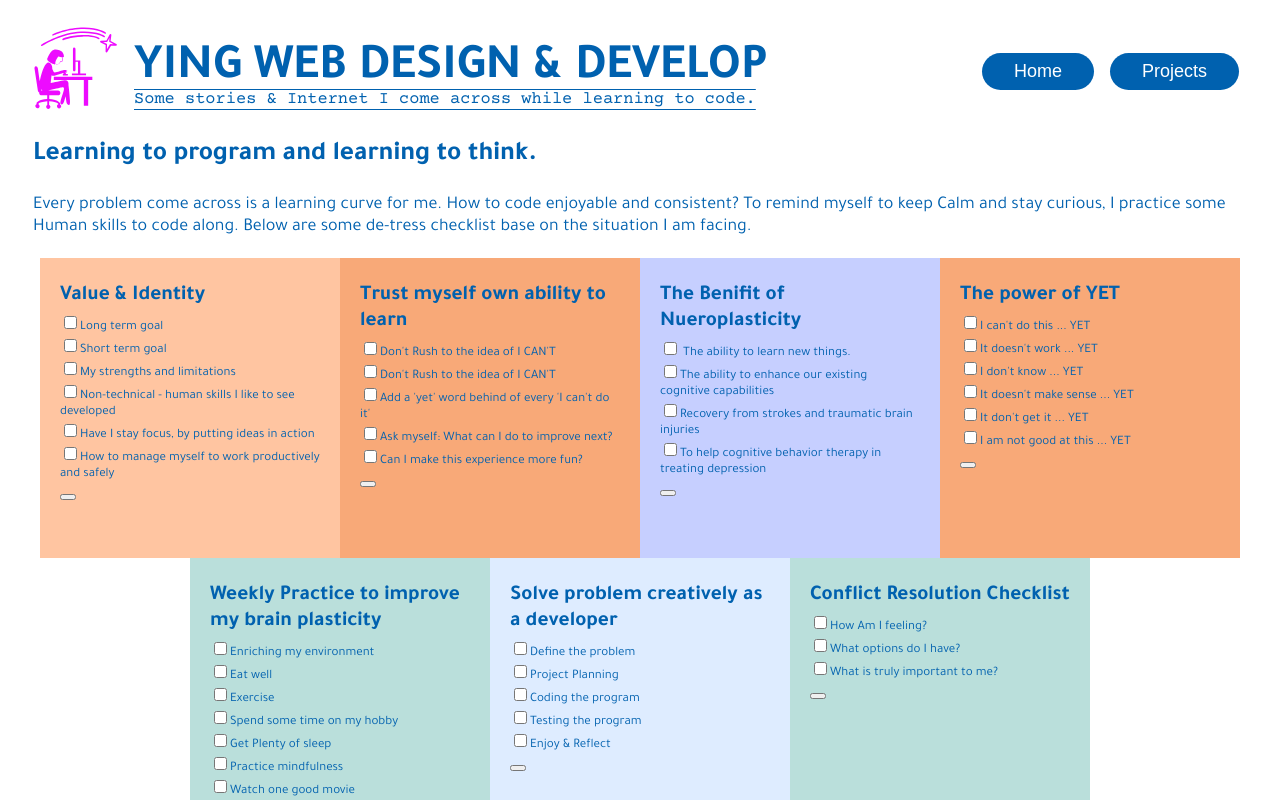
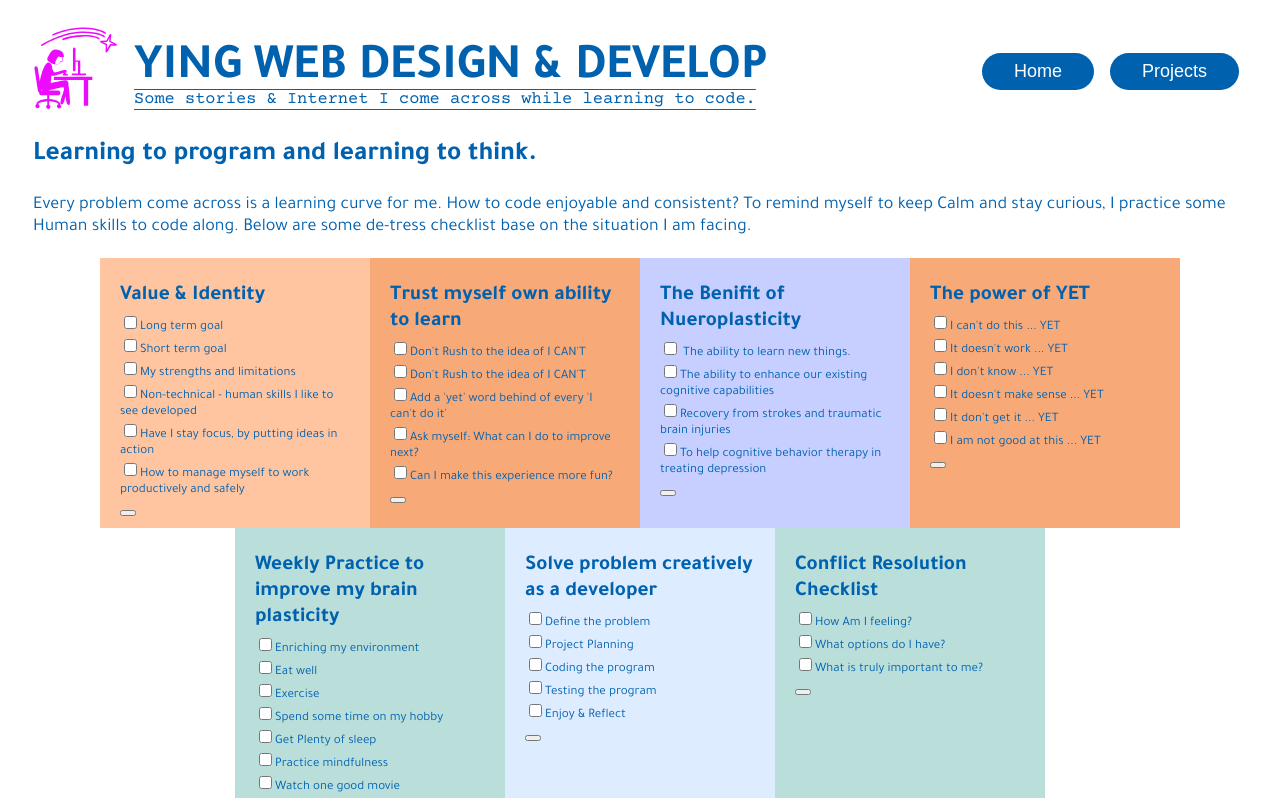
Before and after one commit to YingCG/dev-journal, a React (Create React App) app: page /stories in a window 1280 px wide. Shown: the top 800 px of the page. Built offline with nearby package versions, Linux system fonts and the light colour scheme; a web font is replaced by a local one.

Commit message:
white-bbg

```diff
--- a/public/style/squarelist.css
+++ b/public/style/squarelist.css
@@ -6,15 +6,31 @@
     margin-top: 20px;
 }
 
+.shape-list{
+    display: grid;
+    grid-template-columns: 1fr 1fr 1fr 1fr;
+    justify-content: center;
+    margin-top: 20px;
+}
+
 .square{
-    min-width: 280px;
-    width: 300px;
-    height: 300px;
+    min-width: 250px;
+    width: 270px;
+    height: 270px;
     padding: 20px;
     font-weight: bold;
     justify-content: space-around;
 }
 
+.shape{
+    min-width: 280px;
+    height: 350px;
+    /* width: 300px;
+    height: 300px; */
+    padding: 20px;
+    font-weight: bold;
+    justify-content: space-around;
+}
 /* .square::after{
     content: "";
     display: block;
@@ -22,6 +38,15 @@
 } */
 
 .square p{
+    text-align: left;
+    flex-direction: row;
+    font-size: 13px;
+    margin-block-start: 0;
+    margin-block-end: 0;
+    font-weight: normal;
+}
+
+.shape p{
     text-align: left;
     flex-direction: row;
     font-size: 13px;
--- a/src/components/Square.jsx
+++ b/src/components/Square.jsx
@@ -11,7 +11,7 @@ function Square(props) {
     }
 
     return (
-    <div className='square' style={{ backgroundColor: props.colors[props.index] }} onClick={changeColor}>
+    <div className='shape' style={{ backgroundColor: props.colors[props.index] }} onClick={changeColor}>
         <h3>{props.info.title}</h3>
         <p>{props.info.description}</p><br />
         {
--- a/src/components/SquareList.jsx
+++ b/src/components/SquareList.jsx
@@ -42,7 +42,7 @@ function SquareList () {
     <>
               <button className='pallete-btn' onClick={changeColourPallete}><a>Change colour pallete</a></button>
 
-      <div className='square-list'>
+      <div className='shape-list'>
 
         {
           projects.map((info, index) => <Square key={index} colors={colors} index={index} info={info} updateColor={changeOneColour} />)
```
